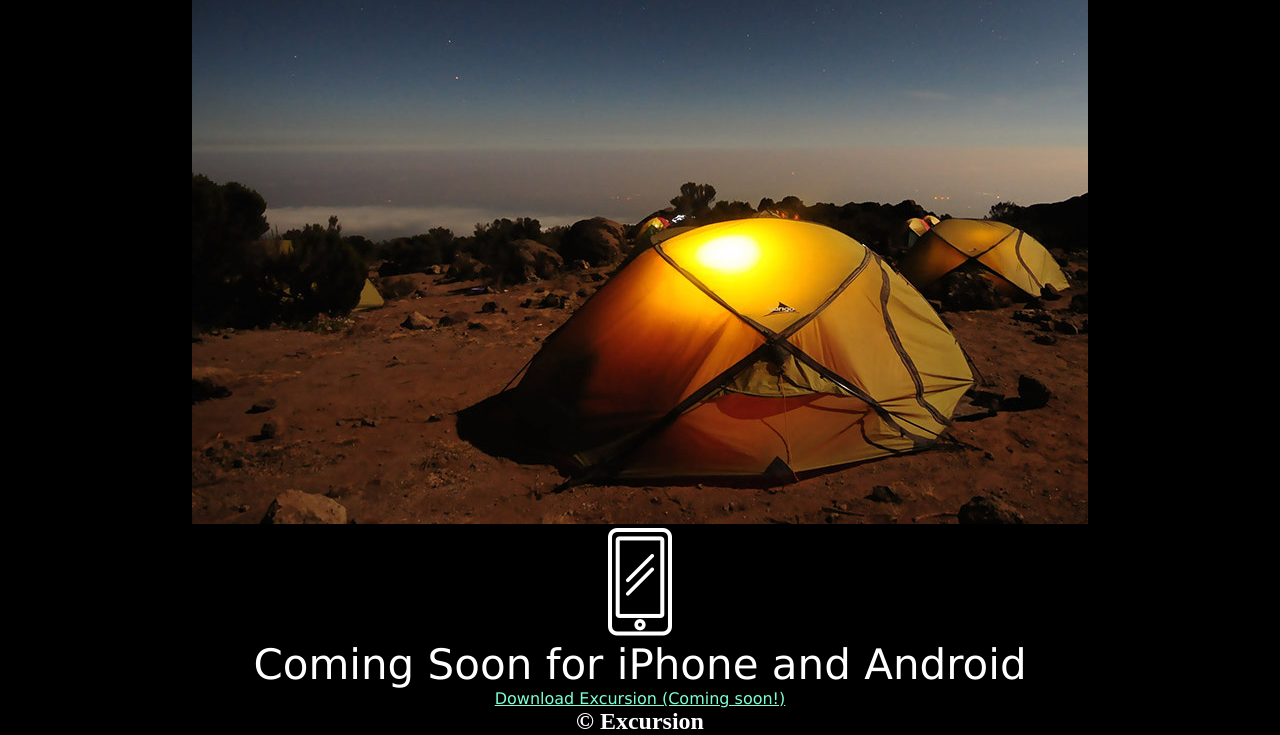
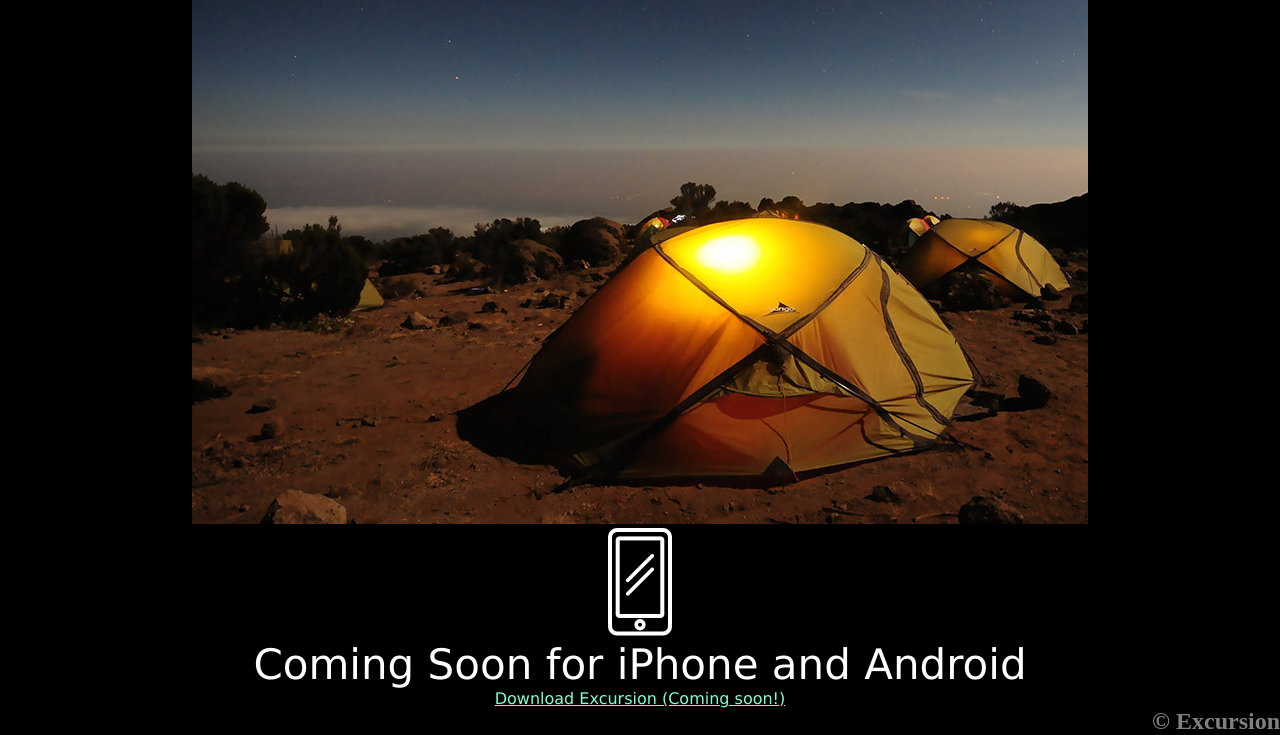
Before and after one commit to officialNietoA/excursion, a plain HTML site: page index.html in a window 1280 px wide. Shown: the part 307-1042 px from the top of the page. Drawn offline with Linux system fonts and the light colour scheme.

Commit message:
Added styles for copyright class.

```diff
--- a/resources/css/style.css
+++ b/resources/css/style.css
@@ -40,3 +40,8 @@ body {
   font-size: 21px;
   color: gray;
 }
+
+.copyright {
+  text-align: right;
+  color: gray;
+}
```
